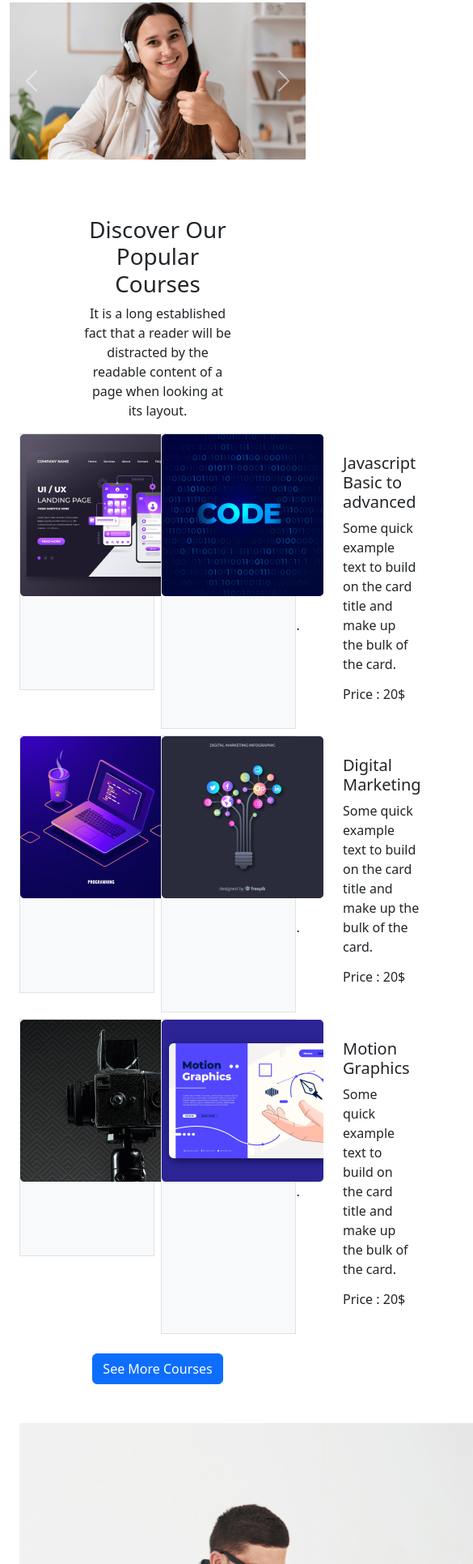
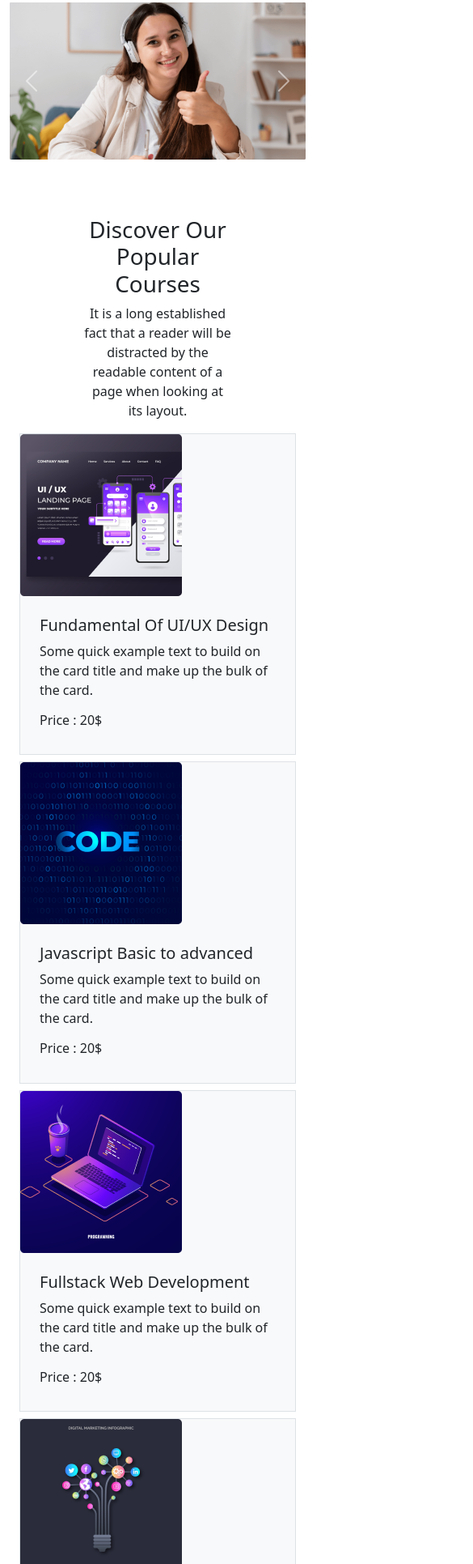
Before and after one commit to Alid15/easy-learn, a plain HTML site: page index.html in a window 390 px wide. Shown: the part 69-2000 px from the top of the page at 81% size, 585 px wide, since content can reach past the window. Drawn offline with nearby package versions, Linux system fonts and the light colour scheme.

Commit message:
responsive

```diff
--- a/index.html
+++ b/index.html
@@ -121,22 +121,24 @@
 
               <div class="container ">
                 <div class="row g-2">
-                  <div class="col-6">
+                  <div class="col-lg-6 col-md-12 ">
 
-                    <div class="border bg-light d-flex">
+                    <div class="border bg-light">
+                     <div class="d-lg-flex d-md-flex d-sm-flex flex-lg-row flex-md-row flex-sm-column">
                       <div>
                         <img src="images/course/course-1.png" alt="" srcset="">
                       </div>
-                      <div class="p-4">
+                      <div class="p-4 ">
                         <h5>Fundamental Of UI/UX Design</h5>
                       <p>Some quick example text to build on the card title and make up the bulk of the card.</p>
                       <h6>Price : 20$</h6>
                       </div>
+                     </div>
                     </div>
                   </div>
-                  <div class="col-6">
+                  <div class="col-lg-6 col-md-12">
 
-                    <div class="border bg-light d-flex">
+                    <div class="border bg-light d-lg-flex d-md-flex d-sm-flex flex-lg-row flex-md-row flex-sm-column">
                       <div>
                         <img src="images/course/course-2.png" alt="" srcset="">
                       </div>
@@ -147,9 +149,9 @@
                       </div>
                     </div>
                   </div>
-                  <div class="col-6">
+                  <div class="col-lg-6 col-md-12">
 
-                    <div class="border bg-light d-flex">
+                    <div class="border bg-light d-lg-flex d-md-flex d-sm-flex flex-lg-row flex-md-row flex-sm-column">
                       <div>
                         <img src="images/course/course-3.png" alt="" srcset="">
                       </div>
@@ -160,9 +162,9 @@
                       </div>
                     </div>
                   </div>
-                  <div class="col-6">
+                  <div class="col-lg-6 col-md-12">
 
-                    <div class="border bg-light d-flex">
+                    <div class="border bg-light d-lg-flex d-md-flex d-sm-flex flex-lg-row flex-md-row flex-sm-column">
                       <div>
                         <img src="images/course/course-4.png" alt="" srcset="">
                       </div>
@@ -173,9 +175,9 @@
                       </div>
                     </div>
                   </div>
-                  <div class="col-6">
+                  <div class="col-lg-6 col-md-12">
 
-                    <div class="border bg-light d-flex">
+                    <div class="border bg-light d-lg-flex d-md-flex d-sm-flex flex-lg-row flex-md-row flex-sm-column">
                       <div>
                         <img src="images/course/course-5.png" alt="" srcset="">
                       </div>
@@ -186,9 +188,9 @@
                       </div>
                     </div>
                   </div>
-                  <div class="col-6">
+                  <div class="col-lg-6 col-md-12">
 
-                    <div class="border bg-light d-flex">
+                    <div class="border bg-light d-lg-flex d-md-flex d-sm-flex flex-lg-row flex-md-row flex-sm-column">
                       <div>
                         <img src="images/course/course-6.png" alt="" srcset="">
                       </div>
@@ -219,7 +221,7 @@
 
         <!-- Explore The elearning Institute -->
         <section class="container">
-          <div class="mt-5 d-flex">
+          <div class="mt-5 d-lg-flex d-md-flex d-sm-flex">
             <div>
               <img src="images/working.png" alt="">
             </div>
@@ -257,9 +259,10 @@
         <!-- Ready to join -->
         <section class="container mt-5">
 
-          <div class="text-bg-primary d-flex justify-content-between align-items-center">
+          <div class="text-bg-primary">
 
-            <div class="w-50 p-5 ms-4">
+           <div class="d-lg-flex flex-lg-row justify-content-lg-between align-items-lg-center d-md-flex flex-md-column justify-content-md-center align-items-md-center d-sm-flex flex-sm-column justify-content-sm-center align-items-sm-center">
+            <div class="w-50  p-5 ms-4 text-lg-start text-md-center text-sm-center">
               <h1>Ready to join?</h1>
               <p>It is a long established fact that a reader will be distracted by the readable
                 content of a page when looking at its layout.</p>
@@ -270,6 +273,7 @@
                 Register Now
               </button>
             </div>
+           </div>
 
 
           </div>
@@ -508,7 +512,7 @@
 
 
         <!-- companies -->
-        <section class="container mt-5">
+        <section class="container mt-5 d-none d-xl-block d-xxl-none">
 
           <div class="d-flex justify-content-center align-items-center">
             <div class="text-center">
```
